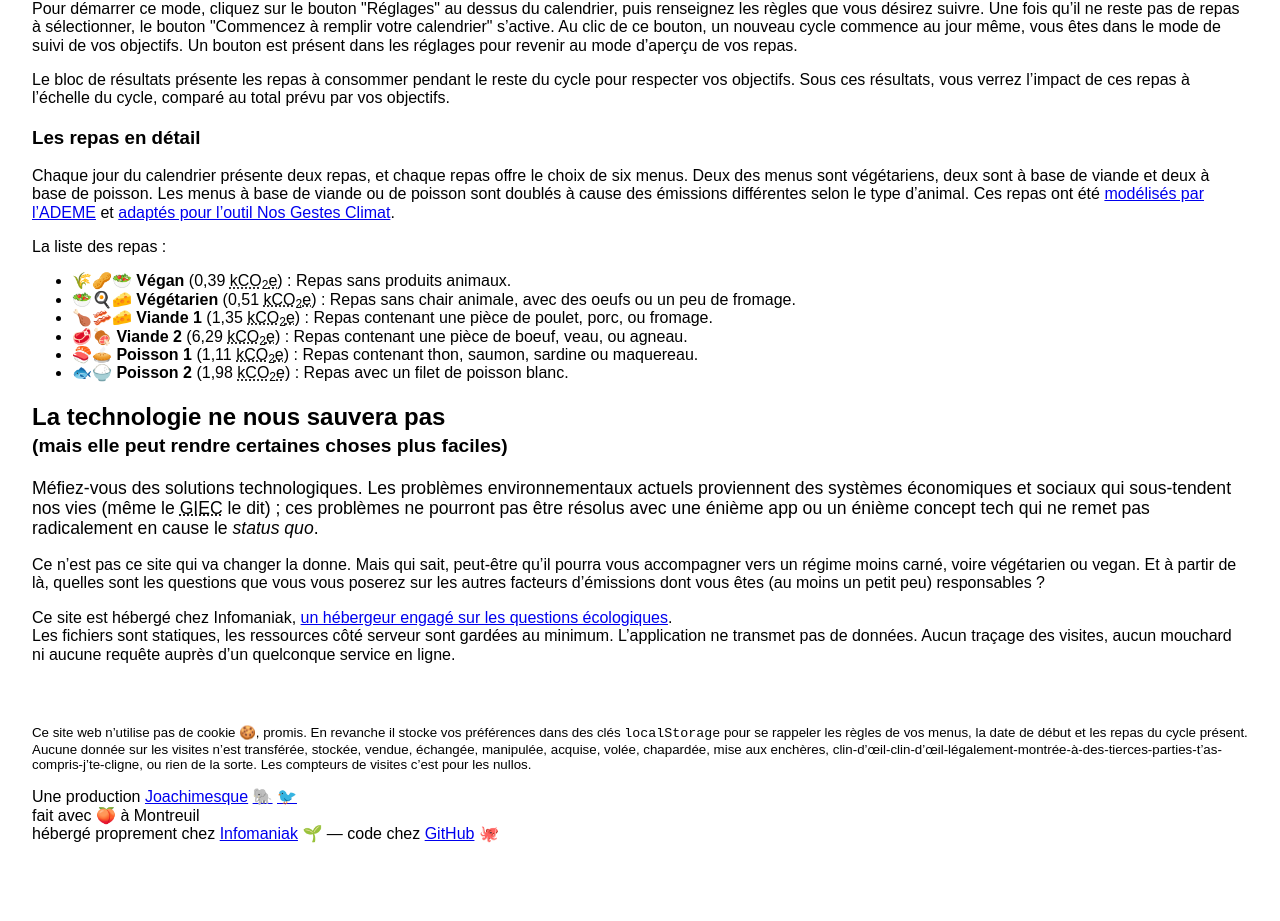
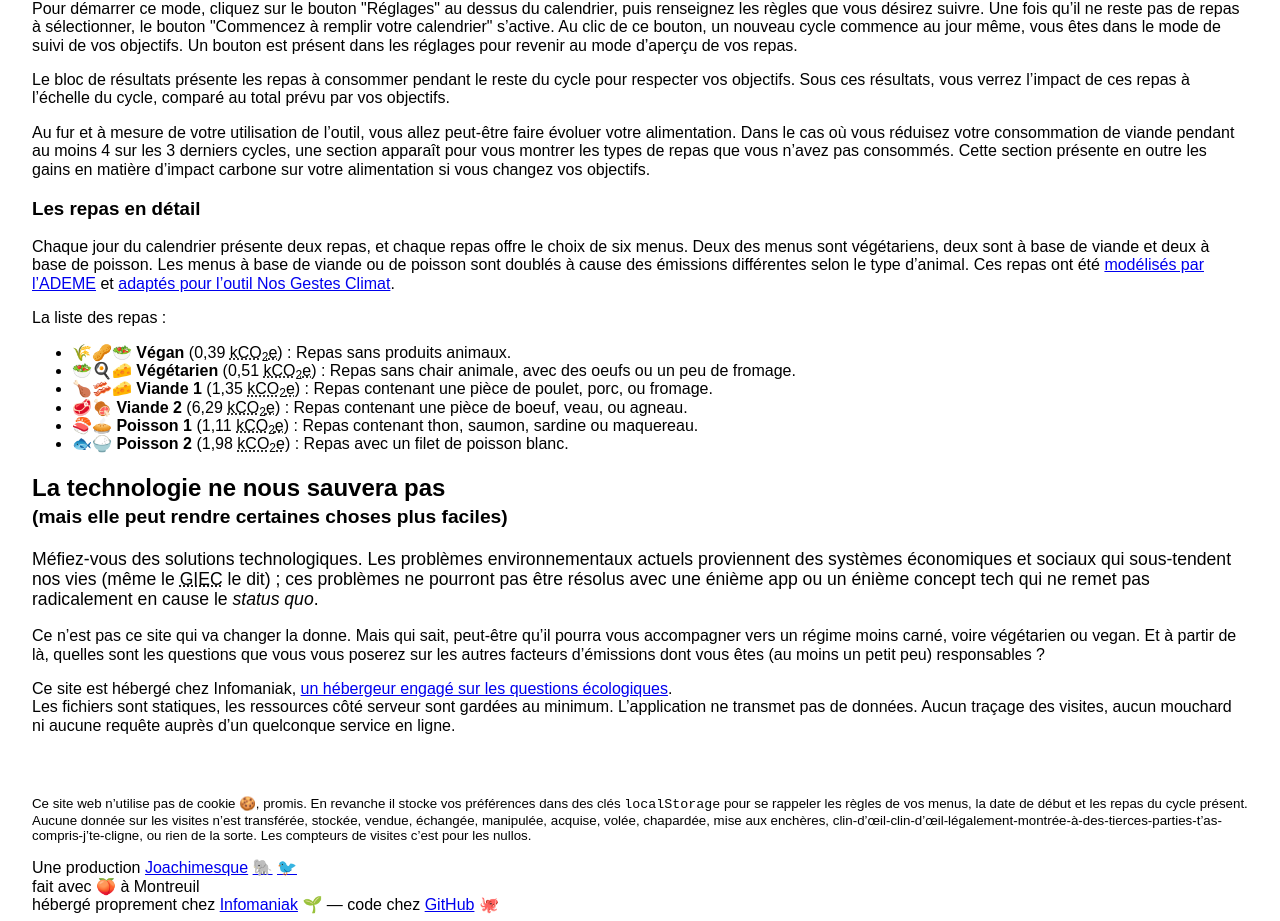
Before and after one commit to joachimesque/abellion, a SvelteKit app: page /a-propos in a window 1280 px wide. Shown: the part 837-1758 px from the top of the page. Before the commit the page ends 1728 px from the top, so only its background shows below. Built offline with nearby package versions, Linux system fonts and the light colour scheme.

Commit message:
Add Tally size 🥌

```diff
--- a/src/lib/shared/config.js
+++ b/src/lib/shared/config.js
@@ -58,6 +58,9 @@ export const mealsPerDay = ['déjeuner', 'dîner'];
 
 export const impactThreshold = 1;
 
+export const tallySampleSize = 4;
+export const tallyImprovementThreshold = 3;
+
 export const locale = "fr-FR"
 export const impactLocaleOptions = {
 	minimumFractionDigits: 2,
--- a/src/routes/a-propos/+page.svelte
+++ b/src/routes/a-propos/+page.svelte
@@ -1,6 +1,6 @@
 <script>
 	import { base } from '$app/paths';
-	import { impactLocaleOptions, mealTypes } from '$lib/shared/config';
+	import { mealTypes, tallySampleSize, tallyImprovementThreshold } from '$lib/shared/config';
 	import { getLocalizedNumber } from '$lib/shared/utils';
 </script>
 
@@ -90,6 +90,10 @@
 		au total prévu par vos objectifs.
 	</p>
 
+	<p>
+		Au fur et à mesure de votre utilisation de l’outil, vous allez peut-être faire évoluer votre alimentation. Dans le cas où vous réduisez votre consommation de viande pendant au moins {tallySampleSize} sur les {tallyImprovementThreshold} derniers cycles, une section apparaît pour vous montrer les types de repas que vous n’avez pas consommés. Cette section présente en outre les gains en matière d’impact carbone sur votre alimentation si vous changez vos objectifs.
+	</p>
+
 	<h3 id="les-repas">Les repas en détail</h3>
 
 	<p>
```
Also changed, not shown: src/lib/shared/stores/cycles_tally.js (+4 -6 lines).
